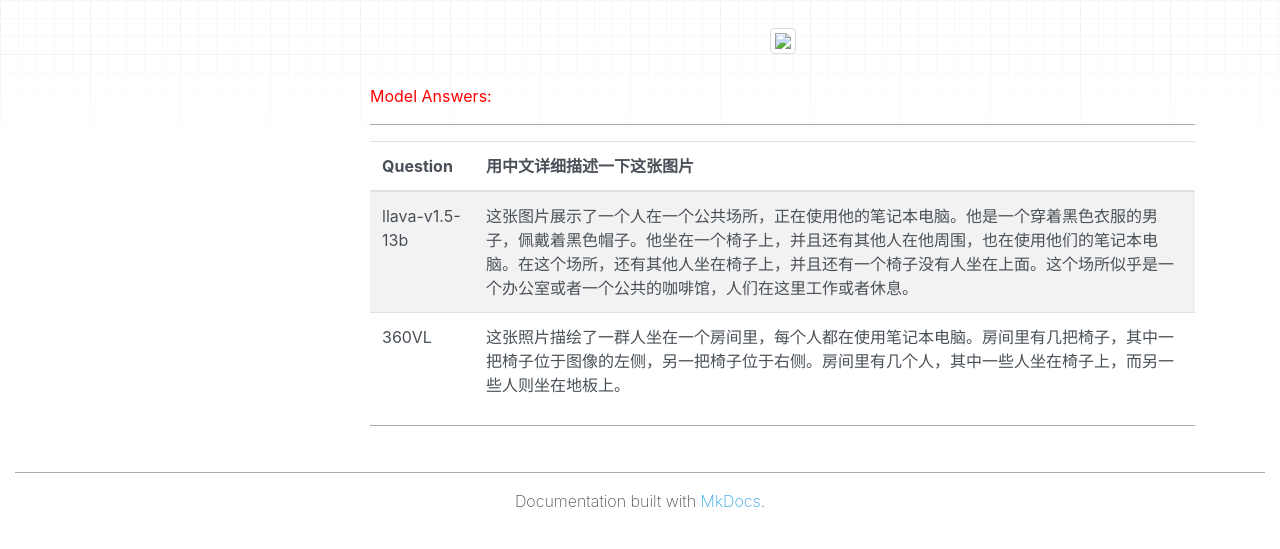
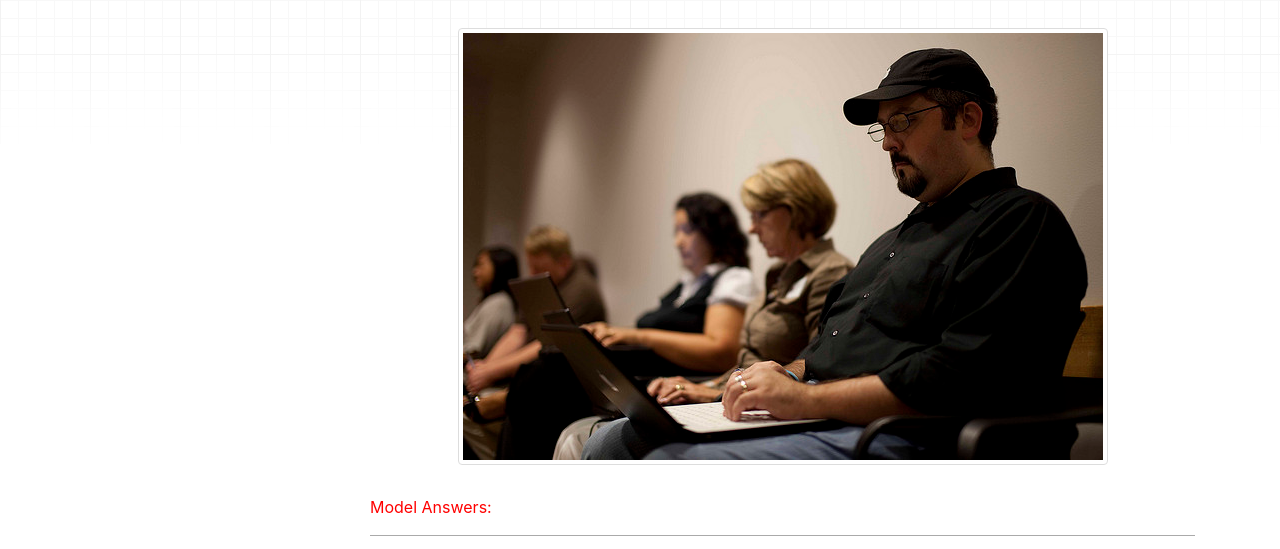
Before and after one commit to 360CVGroup/lmm_evaluation, a plain HTML site: page caption/index.html in a window 1280 px wide. Shown: the part 162-711 px from the top of the page. Drawn offline with nearby package versions, Linux system fonts and the light colour scheme; some packages are replaced by stand-ins of ours.

Commit message:
Deployed  with MkDocs version: 1.5.3

```diff
--- a/caption/index.html
+++ b/caption/index.html
@@ -107,7 +107,7 @@
 </p>
 <p><font color=red>COCO_train2014_000000547795.jpg</font> </p>
 <div  align="center">
-<img src="lmm_evaluation\testimgs\COCO_train2014_000000547795.jpg" width="" height="">
+<img src="\lmm_evaluation\testimgs\COCO_train2014_000000547795.jpg" width="" height="">
 </div>
 <p><font color=red>Model Answers:</font> </p>
 <hr />
```
Also changed, not shown: detection/index.html (+1 -1 lines), index.html (+1 -1 lines), vqa/index.html (+1 -1 lines), 1 other file.
